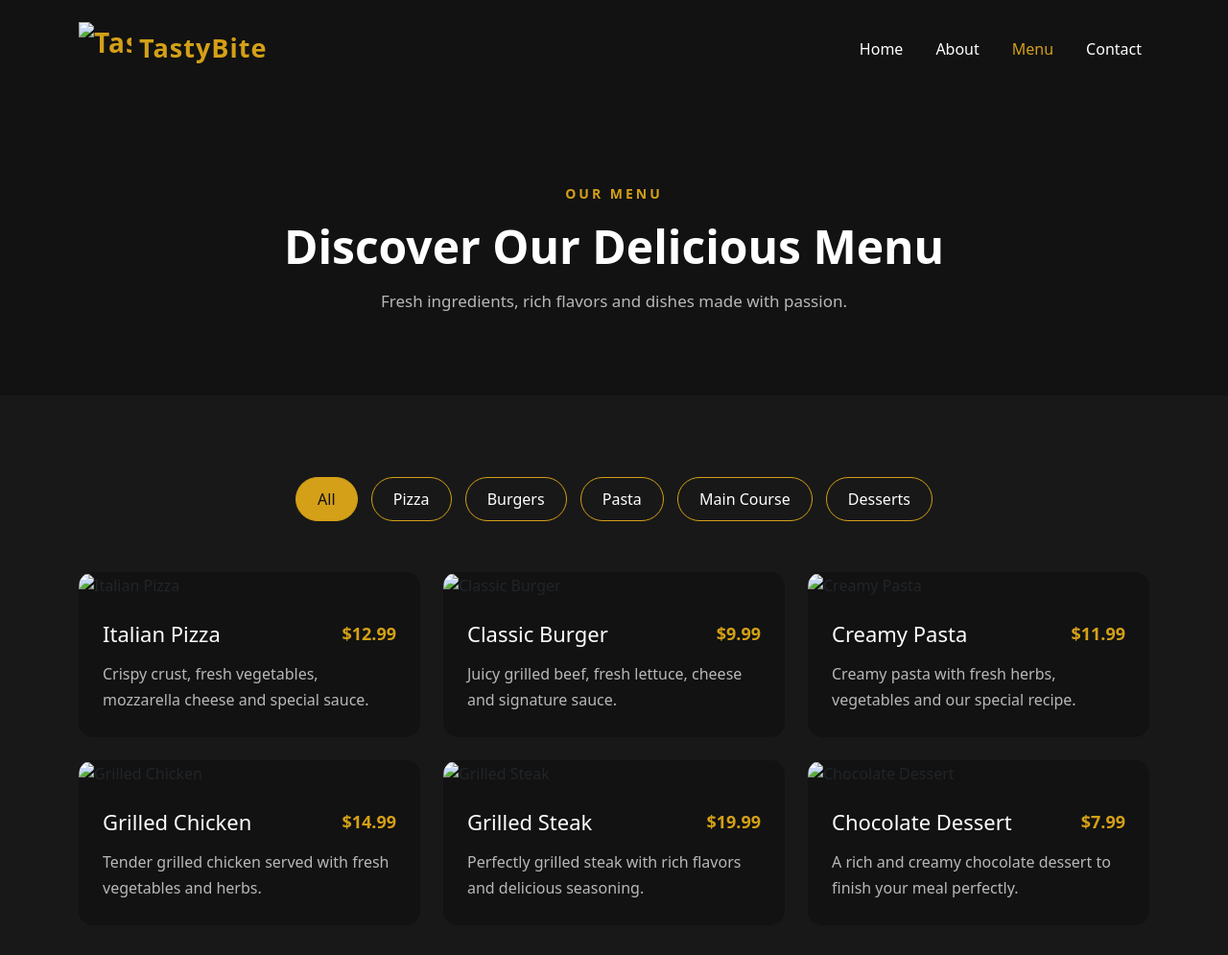
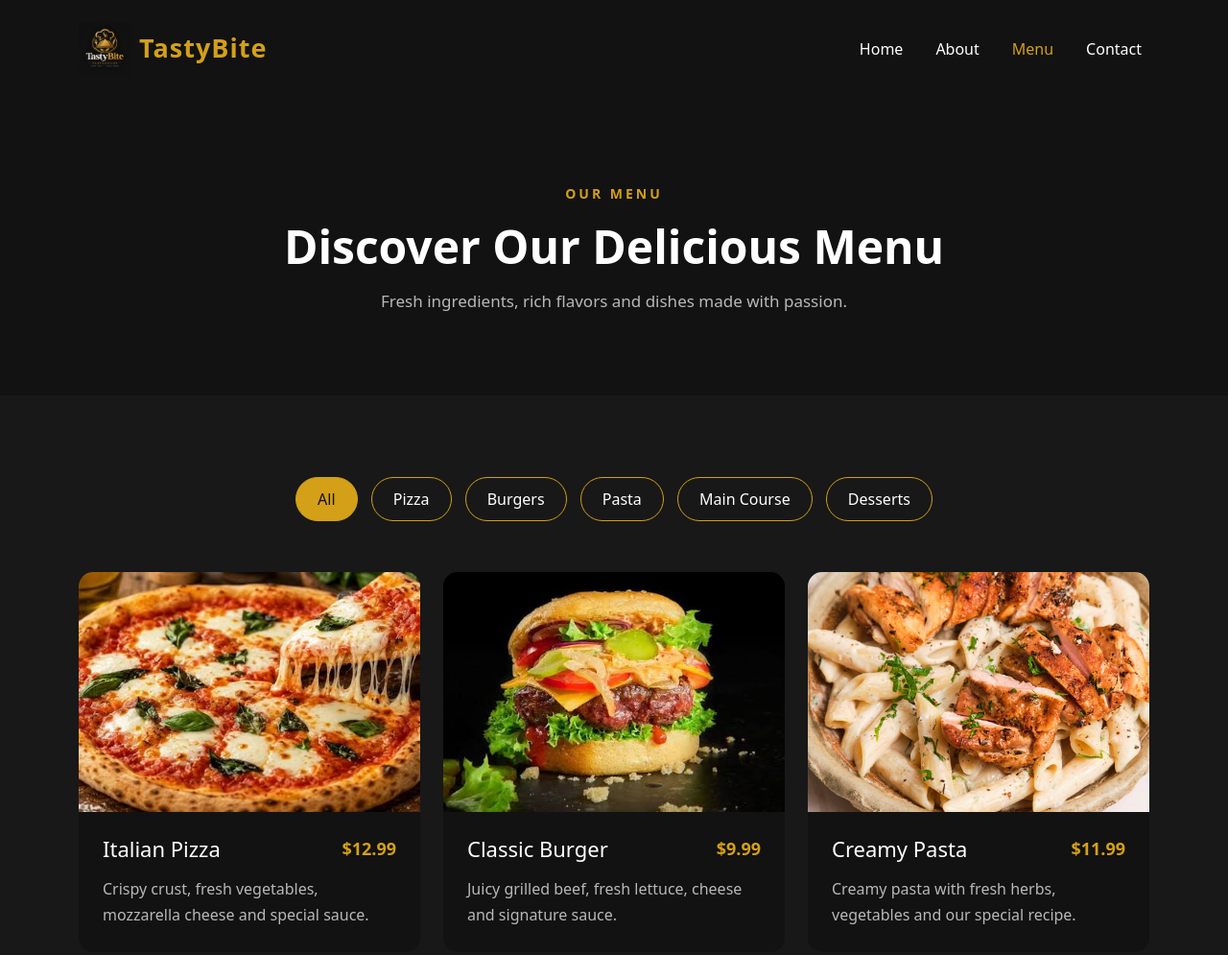
Before and after one commit to zahadeveloper12-cell/tastybite-restaurant, a plain HTML site: page menu.html in a window 1280 px wide. Shown: the top 995 px of the page at 96% size. Drawn offline with nearby package versions, Linux system fonts and the light colour scheme; files that its build step writes are made by us from their sources.

Commit message:
Update menu.html

```diff
--- a/menu.html
+++ b/menu.html
@@ -12,7 +12,7 @@
     <link href="https://cdn.jsdelivr.net/npm/bootstrap@5.3.3/dist/css/bootstrap.min.css" rel="stylesheet">
 
     <!-- Custom CSS -->
-    <link rel="stylesheet" href="asestes/css/style.css">
+    <link rel="stylesheet" href="style.css">
 </head>
 
 <body>
@@ -24,7 +24,7 @@
 
             <a class="navbar-brand d-flex align-items-center" href="index.html">
 
-                <img src="asestes/Images/ChatGPT Image Sep 8, 2026, 05_13_17 AM.png"
+                <img src="ChatGPT Image Sep 8, 2026, 05_13_17 AM.png"
                      alt="TastyBite Logo"
                      class="logo">
 
@@ -136,7 +136,7 @@
 
                     <div class="menu-card">
 
-                        <img src="asestes/Images/ittalian pizza.jpg"
+                        <img src="ittalian pizza.jpg"
                              alt="Italian Pizza">
 
                         <div class="menu-card-content">
@@ -166,7 +166,7 @@
 
                     <div class="menu-card">
 
-                        <img src="asestes/Images/classic burger.jpg"
+                        <img src="classic burger.jpg"
                              alt="Classic Burger">
 
                         <div class="menu-card-content">
@@ -196,7 +196,7 @@
 
                     <div class="menu-card">
 
-                        <img src="asestes/Images/creamy pasta.jpg"
+                        <img src="creamy pasta.jpg"
                              alt="Creamy Pasta">
 
                         <div class="menu-card-content">
@@ -226,7 +226,7 @@
 
                     <div class="menu-card">
 
-                        <img src="asestes/Images/grilled chicken.jpg"
+                        <img src="grilled chicken.jpg"
                              alt="Grilled Chicken">
 
                         <div class="menu-card-content">
@@ -256,7 +256,7 @@
 
                     <div class="menu-card">
 
-                        <img src="asestes/Images/Grilled Steak.jpg"
+                        <img src="Grilled Steak.jpg"
                              alt="Grilled Steak">
 
                         <div class="menu-card-content">
@@ -286,7 +286,7 @@
 
                     <div class="menu-card">
 
-                        <img src="asestes/Images/Chocolate Dessert.jpg"
+                        <img src="Chocolate Dessert.jpg"
                              alt="Chocolate Dessert">
 
                         <div class="menu-card-content">
@@ -408,7 +408,7 @@
     <script src="https://cdn.jsdelivr.net/npm/bootstrap@5.3.3/dist/js/bootstrap.bundle.min.js"></script>
 
     <!-- Custom JS -->
-    <script src="assets/js/script.js"></script>
+    <script src="script.js"></script>
 
 </body>
 
```
